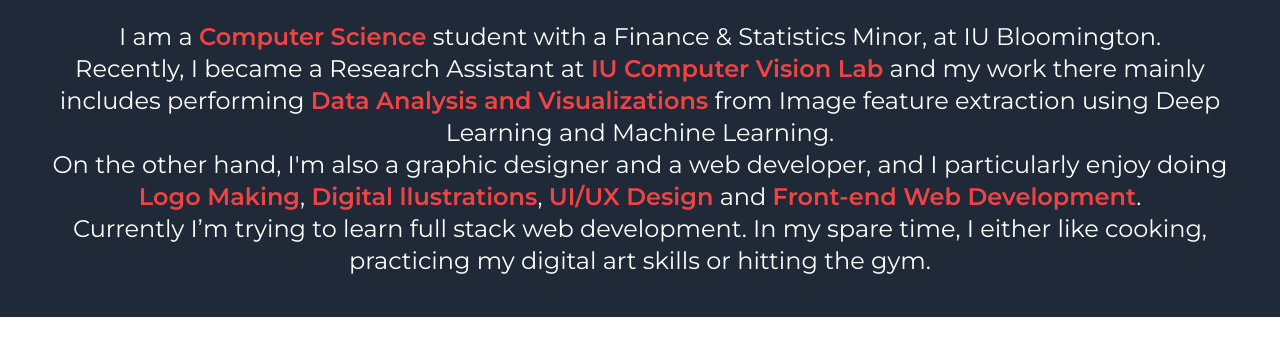
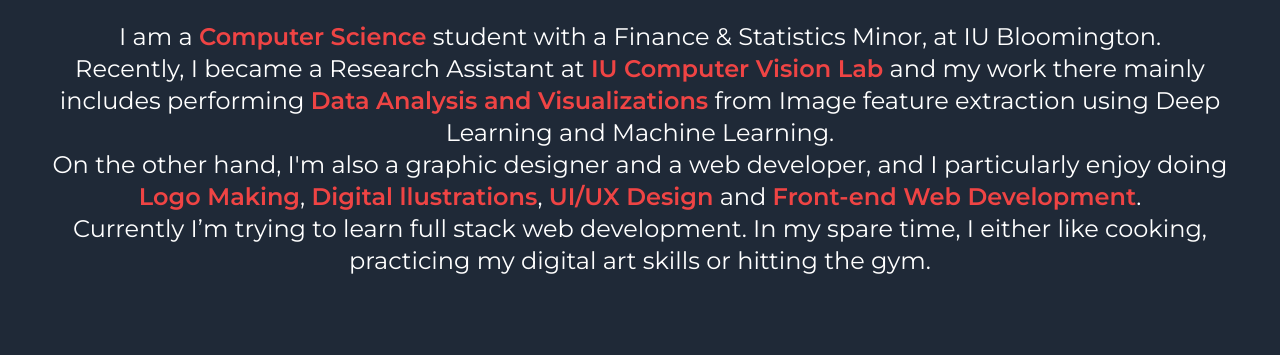
Before and after one commit to singhdan2002/website, a website: page src/about.html in a window 1280 px wide. Shown: the part 395-750 px from the top of the page. Drawn offline with Linux system fonts and the light colour scheme.

Commit message:
about page for mobile fixed

```diff
--- a/src/about.html
+++ b/src/about.html
@@ -13,7 +13,7 @@
 </head>
 <body class="font-montserrat">
     <main class="
-    bg-gray-800  relative h-full">
+    bg-gray-800  relative overflow-hidden min-h-screen">
     <header class="h-24 sm:h-32 flex items-center z-30 w-full">
         <div class="container mx-auto px-6 flex items-center justify-between">
             <div class="
```
